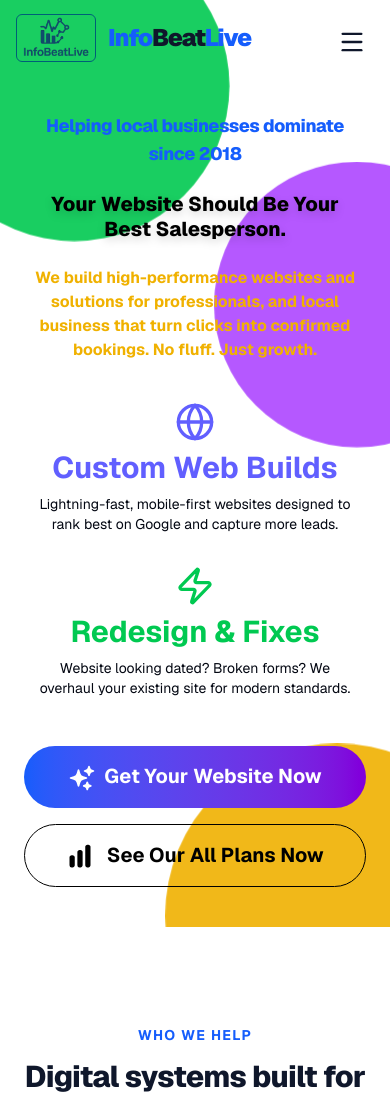
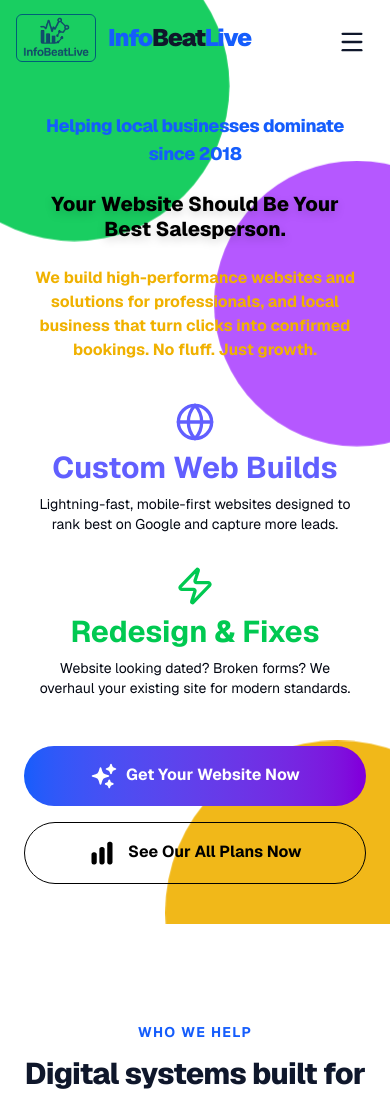
Before and after one commit to abdurrahman9955/infobeatlive-agency, a Next.js app: page / in a window 390 px wide. Shown: the top 1096 px of the page. Built offline with nearby package versions, Linux system fonts and the light colour scheme.

Commit message:
first commit

```diff
--- a/app/components/Hero.tsx
+++ b/app/components/Hero.tsx
@@ -2,8 +2,6 @@
 import React from 'react';
 import { SparklesIcon, ChartBarIcon } from '@heroicons/react/24/solid';
 import { Globe, Zap } from 'lucide-react';
-import Image from 'next/image';
-//import PromoBarHome from './home/promoBarHome';
 
 export const Button = ({ children, variant, className, href}: { children: React.ReactNode; variant: 'gradient' | 'outline'; className?: string; href: string; }) => {
   const baseClasses = 'font-bold rounded-full transition-colors duration-300 transform hover:scale-105 focus:outline-none focus:ring-4';
@@ -67,10 +65,10 @@ export const Button = ({ children, variant, className, href}: { children: React.
         </div>
 
          <div className="flex flex-col sm:flex-row justify-center items-center gap-4">
-          <Button variant="gradient" className="w-full sm:w-auto px-8 py-4 text-xl" href="#contact">
+          <Button variant="gradient" className="w-full sm:w-auto px-6 sm:px-8 py-4 text-md sm:text-xl" href="#contact">
             <SparklesIcon className="h-7 w-7 mr-2 inline-block" />Get Your Website Now
           </Button>
-          <Button variant="outline" className="w-full sm:w-auto px-8 py-4 text-xl" href="#pricing">
+          <Button variant="outline" className="w-full sm:w-auto px-6 sm:px-8  py-4 text-md sm:text-xl" href="#pricing">
             <ChartBarIcon className="h-7 w-7 mr-2 inline-block" /> See Our All Plans Now
           </Button>
         </div>
```
